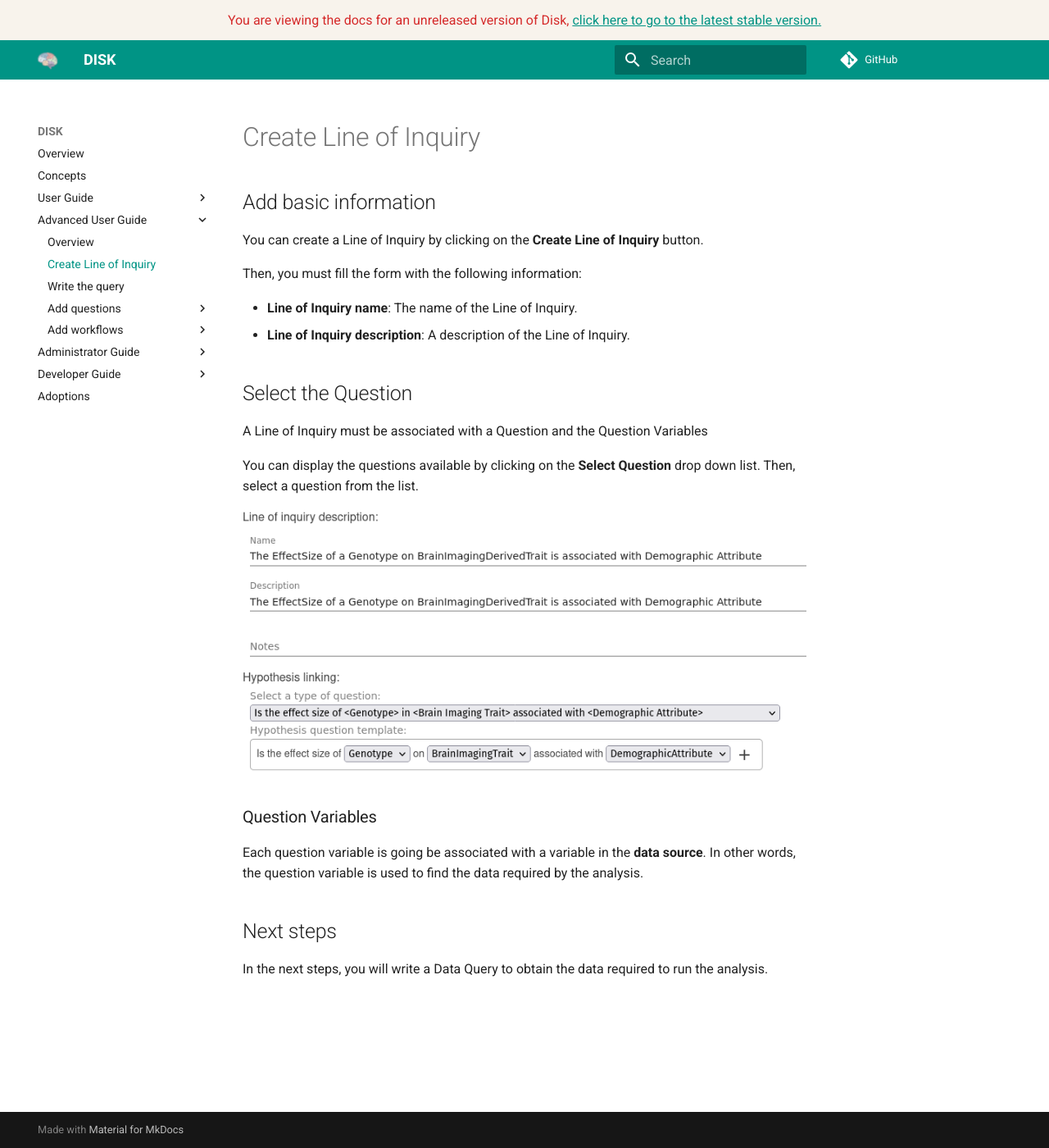
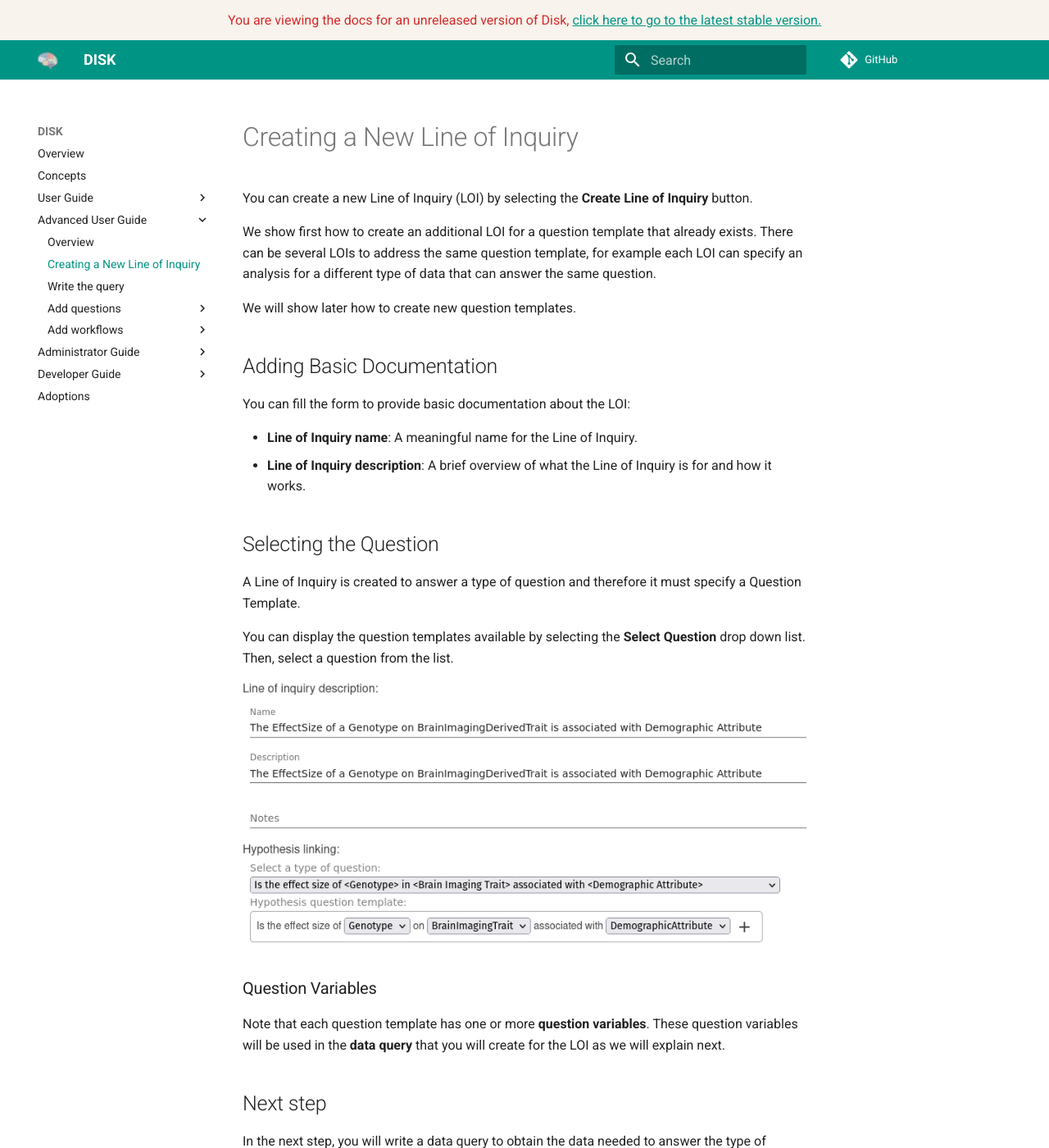
Before and after one commit to KnowledgeCaptureAndDiscovery/DISK-UI, an MkDocs documentation site: the page built from docs/advanced-user-guide/steps/add-basic-info.md, in a window 1280 px wide and 1400 px high. Shown: the whole window at 82% size. Built offline with MkDocs 1.6.1 and Material for MkDocs 9.7.7, drawn with Linux system fonts in a browser that asks for light colours; comment, search, counter and statistics services are not loaded; some of the changed text lies outside the part shown.

Commit message:
Update add-basic-info.md

```diff
--- a/docs/advanced-user-guide/steps/add-basic-info.md
+++ b/docs/advanced-user-guide/steps/add-basic-info.md
@@ -1,29 +1,32 @@
 
-# Create Line of Inquiry
+# Creating a New Line of Inquiry
 
-## Add basic information
+You can create a new Line of Inquiry (LOI) by selecting the **Create Line of Inquiry** button.
 
-You can create a Line of Inquiry by clicking on the **Create Line of Inquiry** button.
+We show first how to create an additional LOI for a question template that already exists.  There can be several LOIs to address the same question template, for example each LOI can specify an analysis for a different type of data that can answer the same question.
 
-Then, you must fill the form with the following information:
+We will show later how to create new question templates.
 
-- **Line of Inquiry name**: The name of the Line of Inquiry.
-- **Line of Inquiry description**: A description of the Line of Inquiry.
+## Adding Basic Documentation
 
-## Select the Question
+You can fill the form to provide basic documentation about the LOI:
 
-A Line of Inquiry must be associated with a Question and the Question Variables
+- **Line of Inquiry name**: A meaningful name for the Line of Inquiry.
+- **Line of Inquiry description**: A brief overview of what the Line of Inquiry is for and how it works.
 
-You can display the questions available by clicking on the **Select Question** drop down list.
+## Selecting the Question
+
+A Line of Inquiry is created to answer a type of question and therefore it must specify a Question Template.
+
+You can display the question templates available by selecting the **Select Question** drop down list.
 Then, select a question from the list.
 
 ![Select Question](../../figures/user-guide/loi-create.png "Select Question")
 
 ### Question Variables
 
-Each question variable is going be associated with a variable in the **data source**. In other words,
-the question variable is used to find the data required by the analysis.
+Note that each question template has one or more **question variables**. These question variables will be used in the **data query** that you will create for the LOI as we will explain next.
 
-## Next steps
+## Next step
 
-In the next steps, you will write a Data Query to obtain the data required to run the analysis.
+In the next step, you will write a data query to obtain the data needed to answer the type of question that this LOI is designed to answer.
```
